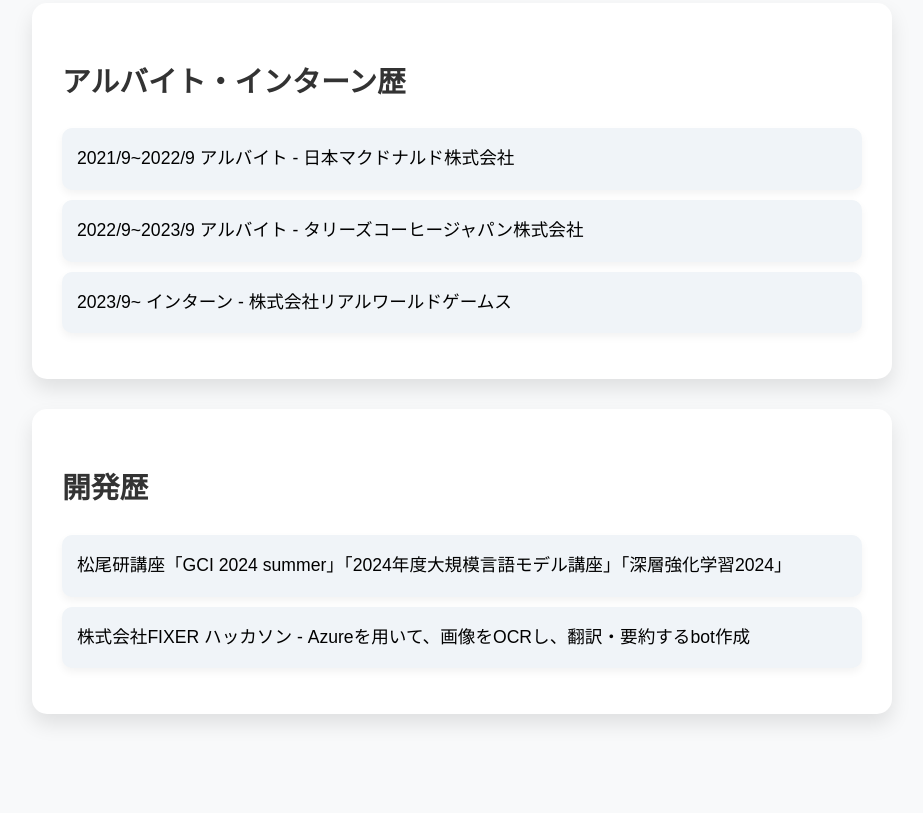
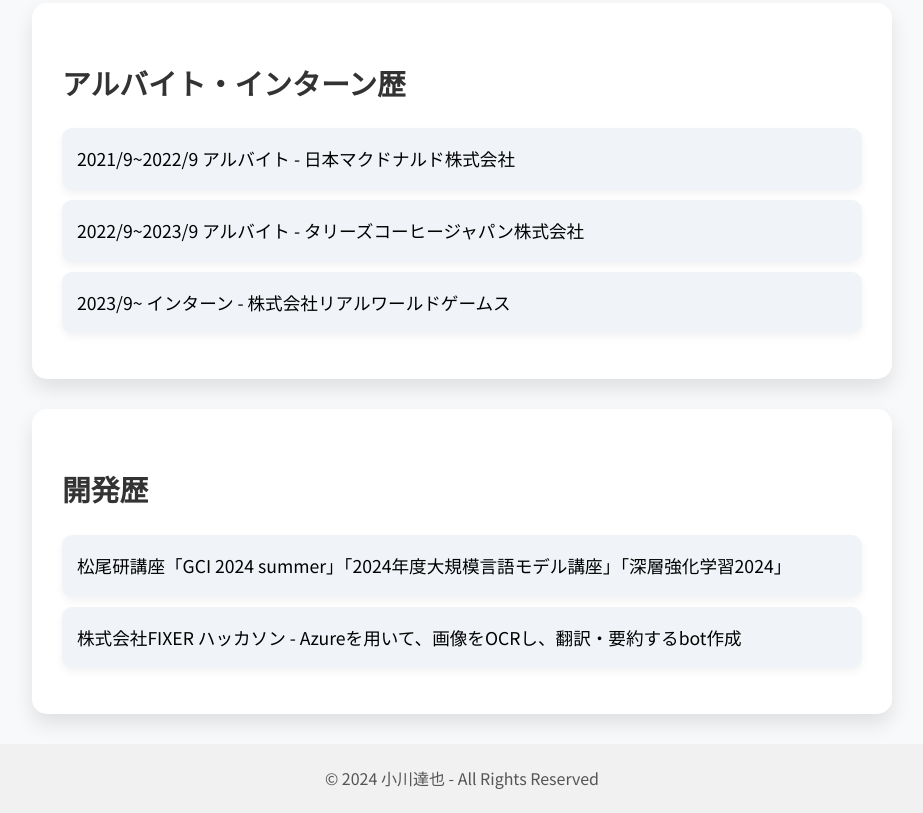
Before and after one commit to Ogawatatsuya41/Ogawatatsuya41.github.io, a plain HTML site: page index.html in a window 1280 px wide. Shown: the part 510-1323 px from the top of the page, without its empty margins (178-1101 px from the left). Before the commit the page ends 1254 px from the top, so only its background shows below. Drawn offline with Linux system fonts and the light colour scheme.

Commit message:
Update index.html

```diff
--- a/index.html
+++ b/index.html
@@ -5,6 +5,7 @@
     <meta name="viewport" content="width=device-width, initial-scale=1.0">
     <title>小川達也 - ポートフォリオ</title>
     <link rel="stylesheet" href="style.css">
+    <link href="https://fonts.googleapis.com/css2?family=Noto+Sans+JP:wght@400;700&display=swap" rel="stylesheet">
 </head>
 <body>
 
@@ -37,5 +38,9 @@
     </ul>
 </section>
 
+<footer>
+    <p>&copy; 2024 小川達也 - All Rights Reserved</p>
+</footer>
+
 </body>
 </html>
```
